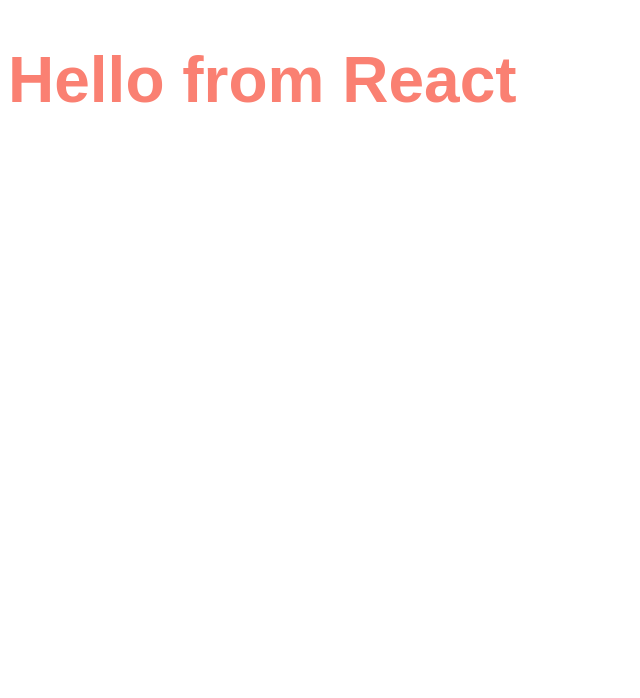
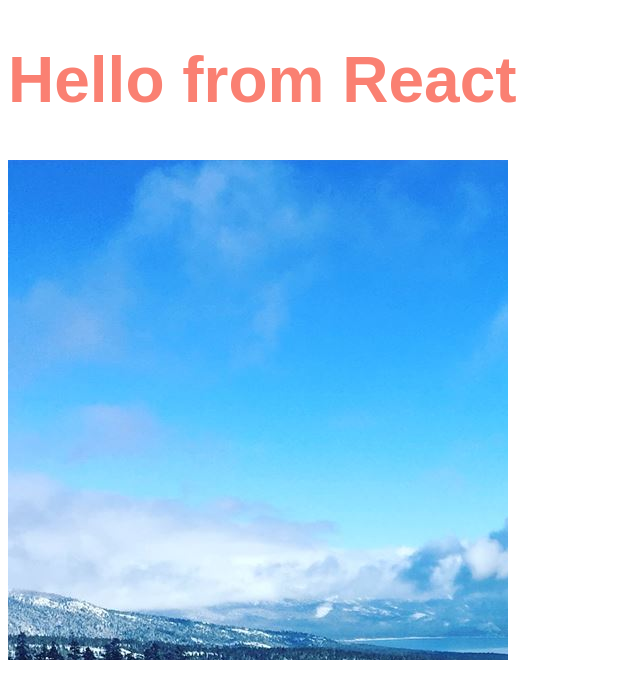
Before and after one commit to skrece22/WebpackNotes, a React app: page / in a window 1280 px wide. Shown: the whole page, without its empty margins (0-640 px from the left). Built offline with nearby package versions, Linux system fonts and the light colour scheme.

Commit message:
Load Images with webpack

```diff
--- a/package.json
+++ b/package.json
@@ -19,6 +19,7 @@
     "babel-loader": "^8.2.2",
     "css-loader": "^5.2.4",
     "style-loader": "^2.0.0",
+    "url-loader": "^4.1.1",
     "webpack": "^4.28.4",
     "webpack-cli": "^3.2.1"
   },
--- a/src/index.js
+++ b/src/index.js
@@ -2,7 +2,14 @@
 import { render } from 'react-dom';
 import './style.css'
 
-const Greeting = () => <h1>Hello from React</h1>
+const Greeting = () => {
+  return (
+    <div>
+      <h1>Hello from React</h1>
+      <div id="image"></div>
+    </div>
+  )
+}
 
 render(
   <Greeting/>,
--- a/src/style.css
+++ b/src/style.css
@@ -2,3 +2,9 @@
   font-family: Arial;
   color: salmon;
 }
+
+#image {
+  background: url('ski-day.jpg');
+  height: 500px;
+  width: 500px;
+}
--- a/webpack.config.js
+++ b/webpack.config.js
@@ -23,6 +23,11 @@
         {loader: 'style-loader'},
         {loader: 'css-loader'}
       ]
+    }, {
+      test: /\.(jpg|png)$/,
+      use:[
+        {loader: 'url-loader'}
+      ]
     }
   ]
   }
```
Also changed, not shown: dist/main.js, src/ski-day.jpg (added).
